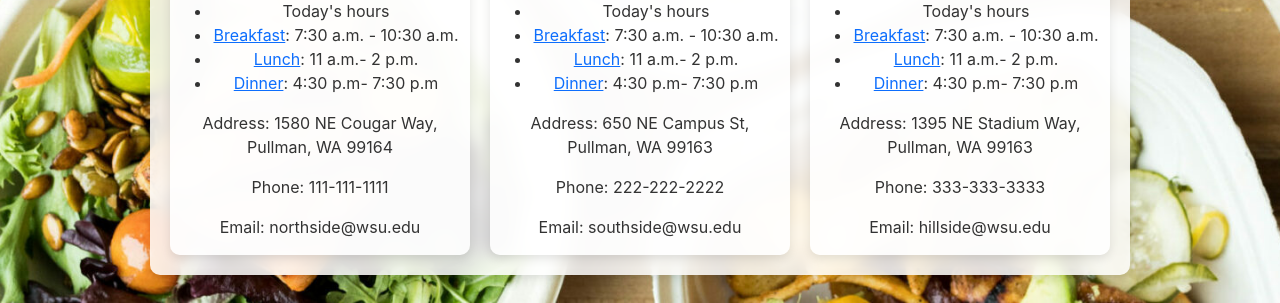
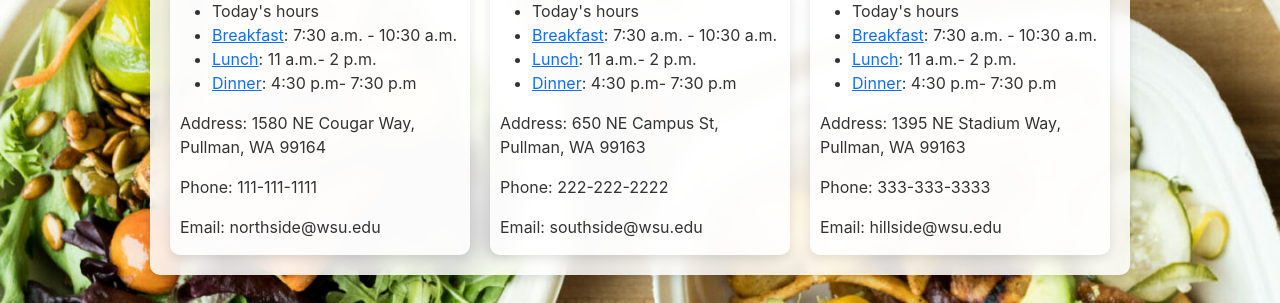
Before and after one commit to Jaehong-username/dininghall-mealplan, a Flask app: page /dining-halls in a window 1280 px wide. Shown: the part 497-800 px from the top of the page. Run offline with Flask 3, Linux system fonts and the light colour scheme; parts of the project's set-up code (start-up, migrations or seed data) failed here and were passed over.

Commit message:
before pushing to main

```diff
--- a/src/static/style.css
+++ b/src/static/style.css
@@ -247,7 +247,7 @@ body{
     width: 300px; /* Set a fixed width */
     background: rgba(255, 255, 255, 0.9);
     border-radius: 10px;
-    text-align: center;
+    text-align: left;
     box-shadow: 0 4px 10px rgba(0, 0, 0, 0.1);
     padding: 10px;
 }
--- a/src/templates/contact.html
+++ b/src/templates/contact.html
@@ -4,10 +4,10 @@
 
 {% block content %}
     <div class="contact-container">
+
         <h1 class="title">Contact Information</h1>
 
         <div class="contact">
-            <!-- Contact Info Section -->
             <div class="contact-info">
                 <h3>We'd love to hear from you</h3>
                 <h4>If you have any questions or feedback, don’t hesitate to reach out to us!</h4>
@@ -17,7 +17,6 @@
                 <p><strong>Address:</strong> <br>1500 Spokane 3rd St. <br>Pullman, WA 99163</p>
             </div>
 
-            <!-- Message Form Section -->
             <div class="contact-message">
                 <div class="form-box">
                     <h2>Questions & Feedback</h2>
```
